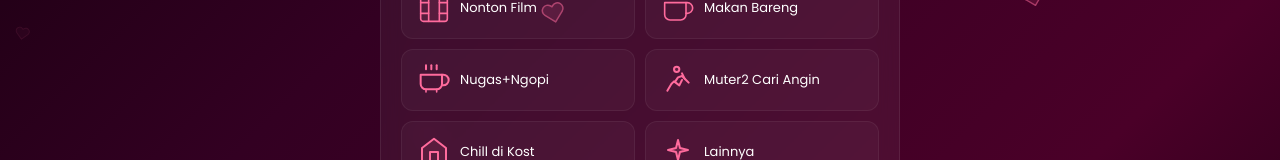
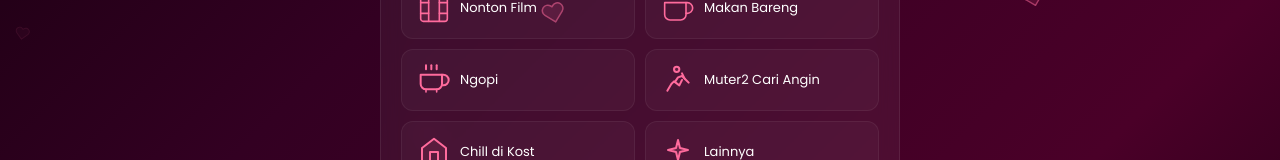
Before and after one commit to rafligamteng02/apologize, a React (Vite) app: page / in a window 1280 px wide. Shown: the part 254-414 px from the top of the page. Built offline with nearby package versions, Linux system fonts and the light colour scheme.

Commit message:
update label ngopi

```diff
--- a/src/pages/Home.jsx
+++ b/src/pages/Home.jsx
@@ -12,7 +12,7 @@ import {
 const activities = [
   { id: "nonton", label: "Nonton Film", icon: <FilmIcon size={32} /> },
   { id: "makan", label: "Makan Bareng", icon: <FoodIcon size={32} /> },
-  { id: "ngopi", label: "Nugas+Ngopi", icon: <CoffeeIcon size={32} /> },
+  { id: "ngopi", label: "Ngopi", icon: <CoffeeIcon size={32} /> },
   { id: "jalan", label: "Muter2 Cari Angin", icon: <WalkIcon size={32} /> },
   { id: "chill", label: "Chill di Kost", icon: <HomeIconSvg size={32} color="#ff6b9d" /> },
   { id: "lainnya", label: "Lainnya", icon: <SparkleIcon size={32} /> },
```
